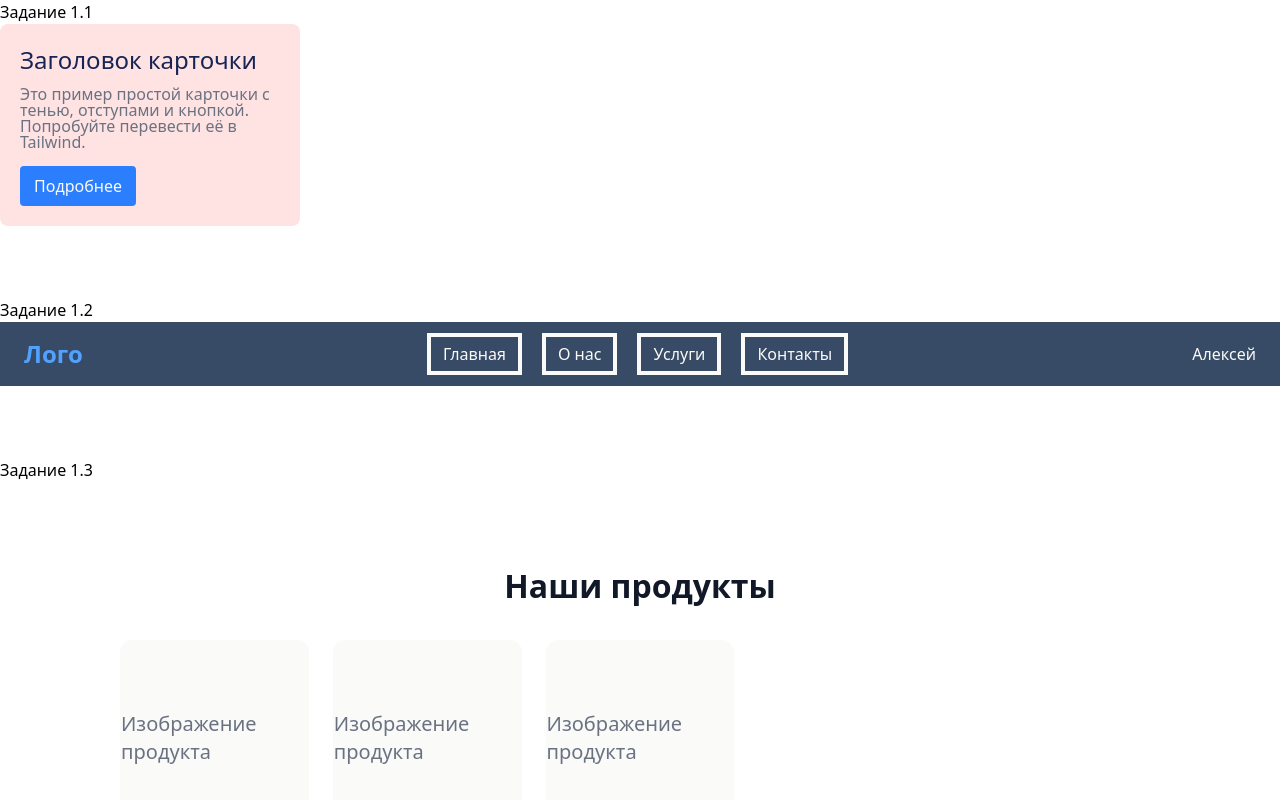
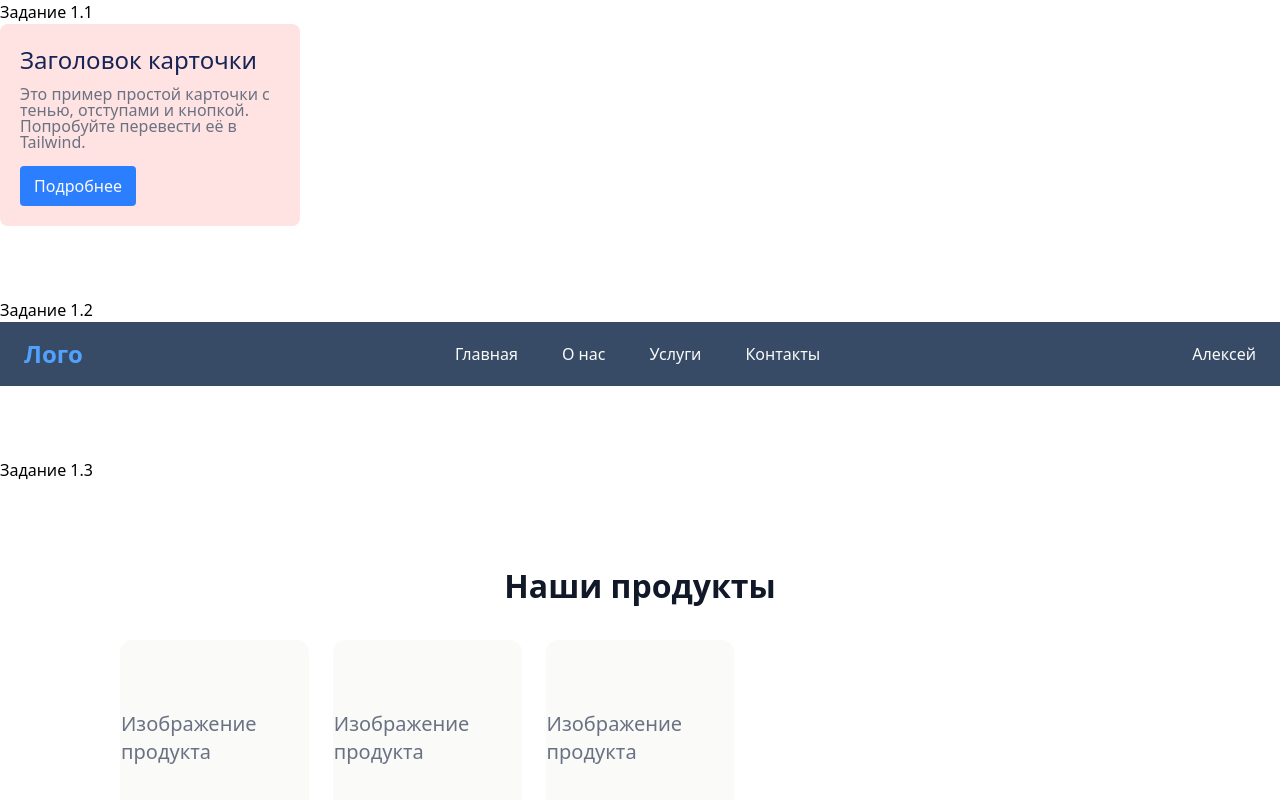
Before and after one commit to Konstantin222-stu/Tailwind_training, a React (Vite) app: page / in a window 1280 px wide. Shown: the top 800 px of the page. Built offline with nearby package versions, Linux system fonts and the light colour scheme.

Commit message:
Поправил задание 1.2

```diff
--- a/src/App.jsx
+++ b/src/App.jsx
@@ -22,10 +22,10 @@ function App() {
       <nav className="flex justify-between items-center px-6 py-4 bg-[#384b66] text-stone-50 font-sans">
           <div className="text-2xl font-bold text-blue-400">Лого</div>
           <ul class="flex gap-5 list-none m-0 p-0">
-              <li><a href="#" class="text-stone-50 no-underline py-1.5 px-3 border-4 hover:bg-[#374151]  active">Главная</a></li>
-              <li><a href="#" class="text-stone-50 no-underline py-1.5 px-3 border-4 hover:bg-[#374151] ">О нас</a></li>
-              <li><a href="#" class="text-stone-50 no-underline py-1.5 px-3 border-4 hover:bg-[#374151] ">Услуги</a></li>
-              <li><a href="#" class="text-stone-50 no-underline py-1.5 px-3 border-4 hover:bg-[#374151] ">Контакты</a></li>
+              <li><a href="#" class="text-stone-50 no-underline py-1.5 px-3 rounded-sm hover:bg-[#374151]  active">Главная</a></li>
+              <li><a href="#" class="text-stone-50 no-underline py-1.5 px-3 rounded-sm hover:bg-[#374151] ">О нас</a></li>
+              <li><a href="#" class="text-stone-50 no-underline py-1.5 px-3 rounded-sm hover:bg-[#374151] ">Услуги</a></li>
+              <li><a href="#" class="text-stone-50 no-underline py-1.5 px-3 rounded-sm hover:bg-[#374151] ">Контакты</a></li>
           </ul>
           <span>Алексей</span>
       </nav>
```
Also changed, not shown: 1 other file (tests, documents, lock files or other folders).
